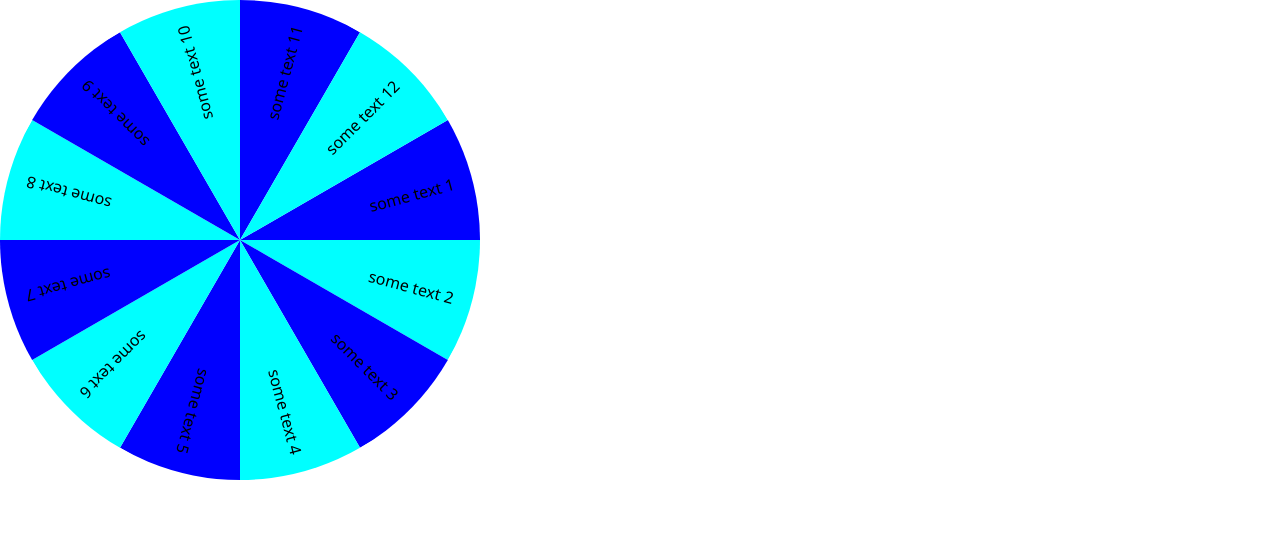
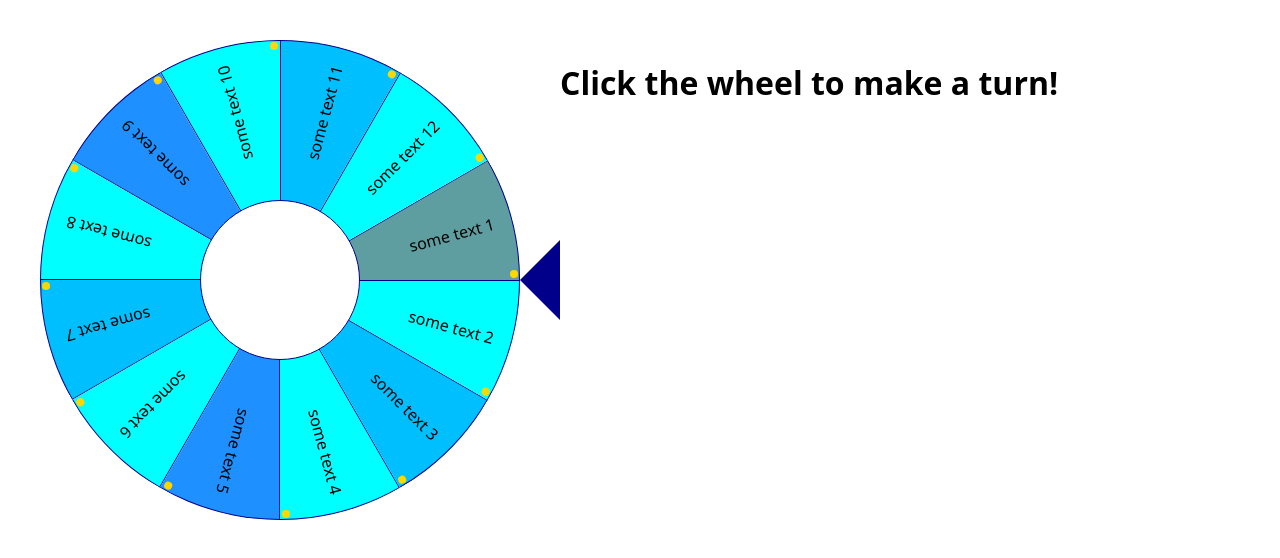
Before and after one commit to vanjuxin-dju/randomiser, a React app: page / in a window 1280 px wide. Shown: the top 558 px of the page. Built offline with nearby package versions, Linux system fonts and the light colour scheme.

Commit message:
changed randomiser logic, it mostly depends on how hard you turn the wheel

```diff
--- a/src/Randomiser.tsx
+++ b/src/Randomiser.tsx
@@ -15,9 +15,23 @@ function Randomiser(): React.JSX.Element {
 		"some text 10",
 		"some text 11",
 		"some text 12",
+		// "some text 13",
+		// "some text 14",
+		// "some text 15",
+		// "some text 16",
+		// "some text 17",
+		// "some text 18",
+		// "some text 19",
+		// "some text 20",
+		// "some text 21",
+		// "some text 22",
+		// "some text 23",
+		// "some text 24",
 	];
 
-	let wheelTurning = false;
+	let wheelTurning:boolean = false;
+
+	let clickTime:number = 0;
 
 	const sectorAngle = 360 / listOfOptions.length;
 	let currentAngle = 0;
@@ -27,9 +41,9 @@ function Randomiser(): React.JSX.Element {
 	  transform: rotate(${180 - sectorAngle}deg);
 	}
 	.randomiser .sector .text {
-	  transform: rotate(-${sectorAngle / 2}deg);
+	  transform: rotate(${listOfOptions.length > 2 ? (-sectorAngle / 2) : 0}deg);
 	  right: ${sectorAngle / 10}vmin;
-	  bottom: ${sectorAngle * 0.14}vmin;
+	  bottom: ${listOfOptions.length > 2 ? sectorAngle * 0.14 : 20}vmin;
 	}
 	`;
 
@@ -41,8 +55,8 @@ function Randomiser(): React.JSX.Element {
 		`;
 	}
 
-	let sectors = listOfOptions.map((text) => {
-		return <Sector text={text} />;
+	let sectors = listOfOptions.map((text, index) => {
+		return <Sector text={text} key={index} />;
 	});
 
 	const turnTheWheel = (event: any) => {
@@ -50,7 +64,8 @@ function Randomiser(): React.JSX.Element {
 			return;
 		}
 
-		const seed = 0.5 + Math.random() * 0.5;
+		const timeBasedSeed = (clickTime % 1000) / 1000;
+		const seed = 0.5 + Math.random() * 0.1 + timeBasedSeed * 0.4;
 		const initialSpeed = 180 * seed;
 		let currentSpeedPerStep = initialSpeed / 20;
 		const currentElement = event.currentTarget;
@@ -58,11 +73,12 @@ function Randomiser(): React.JSX.Element {
 
 		wheelTurning = true;
 
+		// start audio
 		audioElement.play();
 
 		setTimeout(function step() {
 			currentAngle += currentSpeedPerStep;
-			currentSpeedPerStep -= 0.02;
+			currentSpeedPerStep -= 0.01;
 
 			if (currentAngle >= 360) {
 				currentAngle -= 360;
@@ -74,14 +90,33 @@ function Randomiser(): React.JSX.Element {
 				setTimeout(step, 20);
 			} else {
 				wheelTurning = false;
+
+				// stop audio
 				audioElement.pause();
 				audioElement.currentTime = 0;
+
+				const countOfSectors = Math.floor(currentAngle / sectorAngle) - 1;
+				const currentSector = countOfSectors < 0 ? 1 : listOfOptions.length - countOfSectors;
+				const currentIndex = currentSector - 1;
+				console.log("Current sector:", currentSector, listOfOptions[currentIndex]);
 			}
 
 		}, 20);
 	};
 
-	return <div className="randomiser" onClick={turnTheWheel}>
+	const startCalculatingTime = (event: any) => {
+		if (event.button === 0) {
+			clickTime = new Date().getTime();
+		}
+	};
+
+	const stopCalculatingTime = (event: any) => {
+		if (event.button === 0) {
+			clickTime = new Date().getTime() - clickTime;
+		}
+	}
+
+	return <div className="randomiser" onClick={turnTheWheel} onMouseDown={startCalculatingTime} onMouseUp={stopCalculatingTime}>
 		{sectors}
 		<style>{styles}</style>
 		<audio src="/baraban_superigri.mp3"></audio>
--- /dev/null
+++ b/src/RandomiserWrapper.tsx
@@ -0,0 +1,13 @@
+import Randomiser from "./Randomiser";
+import React from "react";
+
+function RandomiserWrapper(): React.JSX.Element {
+    return <div className="randomiser-wrapper">
+        <Randomiser />
+        <div className="info">
+            <h1>Click the wheel to make a turn!</h1>
+        </div>
+    </div>;
+}
+
+export default RandomiserWrapper;
--- a/src/index.tsx
+++ b/src/index.tsx
@@ -1,8 +1,8 @@
 import React from "react"
 import ReactDOM from "react-dom/client"
-import Randomiser from "./Randomiser"
+import RandomiserWrapper from "./RandomiserWrapper"
 import "./styles.less"
 
 let rootDiv = document.getElementById("root")!
 let root = ReactDOM.createRoot(rootDiv)
-root.render(<Randomiser />)
+root.render(<RandomiserWrapper />)
--- a/src/styles.less
+++ b/src/styles.less
@@ -3,6 +3,30 @@ html, body {
     padding: 0;
     font-family: system-ui, -apple-system, "Segoe UI", Roboto, "Helvetica Neue", "Noto Sans", "Liberation Sans", Arial, sans-serif, "Apple Color Emoji", "Segoe UI Emoji", "Segoe UI Symbol", "Noto Color Emoji";
     font-size: 1rem;
+}
+
+.randomiser-wrapper {
+    margin: 5vmin;
+    position: relative;
+    display: flex;
+    gap: 5vmin;
+
+    &::before {
+        content: "";
+        display: block;
+        width: 0;
+        height: 0;
+        position: absolute;
+        border-top: 5vmin solid transparent;
+        border-bottom: 5vmin solid transparent;
+        border-right: 5vmin solid darkblue;
+        top: 25vmin;
+        left: 60vmin;
+    }
+}
+
+.info {
+    width: calc(100% - 65vmin);
 }
 
 .randomiser {
@@ -11,7 +35,21 @@ html, body {
     position: relative;
     transform-origin: 50% 50%;
     transform: rotate(0deg);
-    z-index: 100;
+    box-sizing: border-box;
+
+    &::before {
+        content: "";
+        display: block;
+        width: 20vmin;
+        height: 20vmin;
+        margin: 20vmin;
+        position: absolute;
+        border: 0.2vmin solid darkblue;
+        background-color: white;
+        border-radius: 10vmin;
+        z-index: 10;
+        box-sizing: border-box;
+    }
 
     .sector {
         overflow:hidden;
@@ -19,46 +57,49 @@ html, body {
         height: 30vmin;
         position: absolute;
         transform-origin: 50% 100%;
-        z-index: 99;
-
-        &:nth-child(2n)::before {
-            background-color: aqua;
-        }
+        box-sizing: border-box;
 
         &::before {
             content: "";
             display: block;
             width: 60vmin;
             height: 30vmin;
-            background-color: blue;
+            background-color: deepskyblue;
             border-top-right-radius: 30vmin;
             border-top-left-radius: 30vmin;
             transform-origin: 50% 100%;
-            //transform: rotate(120deg); /* angle = 360 / sectorsCount; here = 180 - angle */
+            box-sizing: border-box;
+            border: 0.2vmin solid darkblue;
+        }
+
+        &:nth-child(2n)::before {
+            background-color: aqua;
+        }
+
+        &:nth-child(4n+1)::before {
+            background-color: dodgerblue;
+        }
+
+        &:nth-child(1)::before {
+            background-color: cadetblue;
         }
 
         .text {
             position: absolute;
             font-size: 2vmin;
-            //bottom: 2vmin; /* 1vmin == 10deg, 2.7 == 20 deg, 4.5 == 30deg, 6.5 == 40deg, 10 == 60deg; step = 0.18 */
-            //right: 2vmin; /* 1vmin == 10deg, 2 == 20deg, 3 == 30deg, 4 == 40deg, 6 == 60deg */
-            //transform: rotate(-30deg); /* angle / 2 */
+            box-sizing: border-box;
+        }
+
+        &::after {
+            content: "";
+            display: block;
+            width: 1vmin;
+            height: 1vmin;
+            border-radius: 50%;
+            background-color: gold;
+            position: absolute;
+            bottom: 0.3vmin;
+            right: 0.3vmin;
         }
     }
 }
-
-// .randomiser .sector:nth-child(2) { /* nth-child(sectorNumber + 1); rotate(angle * sectorNumber); where sectorNumber from 0 to (sectorsCount - 1) */
-//     transform: rotate(60deg);
-// }
-// .randomiser .sector:nth-child(3) {
-//     transform: rotate(120deg);
-// }
-// .randomiser .sector:nth-child(4) {
-//     transform: rotate(180deg);
-// }
-// .randomiser .sector:nth-child(5) {
-//     transform: rotate(240deg);
-// }
-// .randomiser .sector:nth-child(6) {
-//     transform: rotate(300deg);
-// }
```
